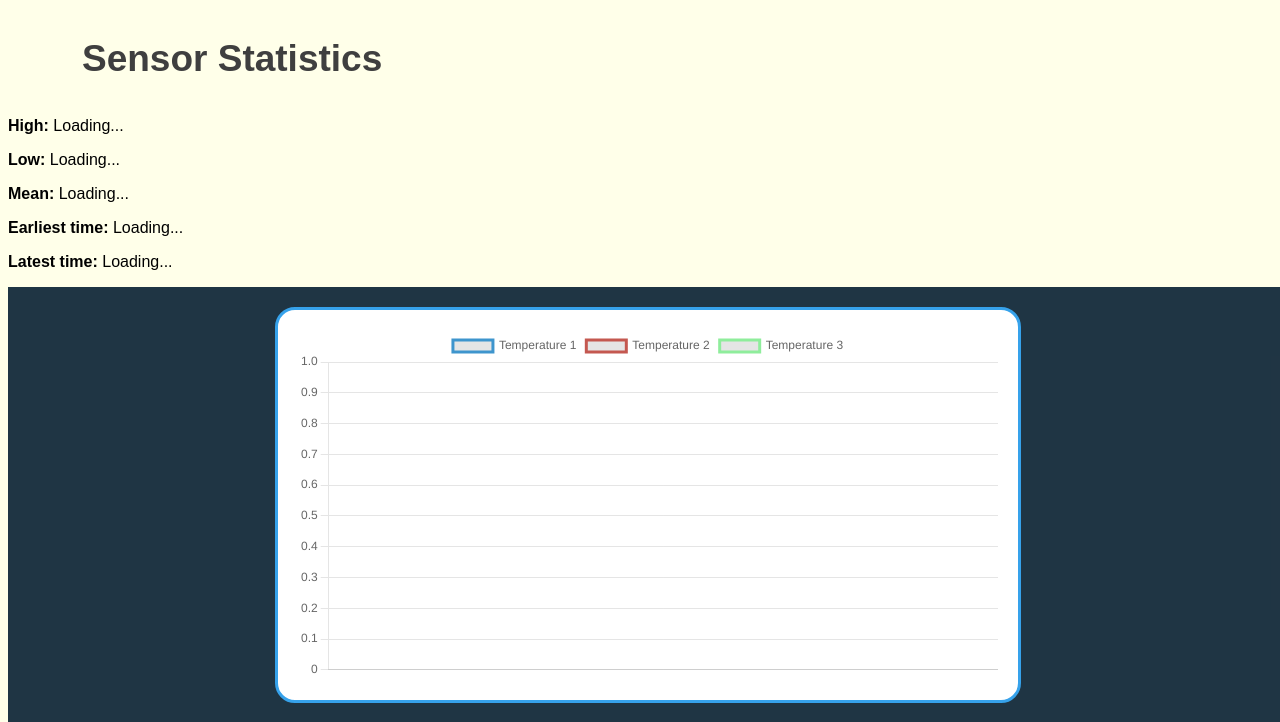
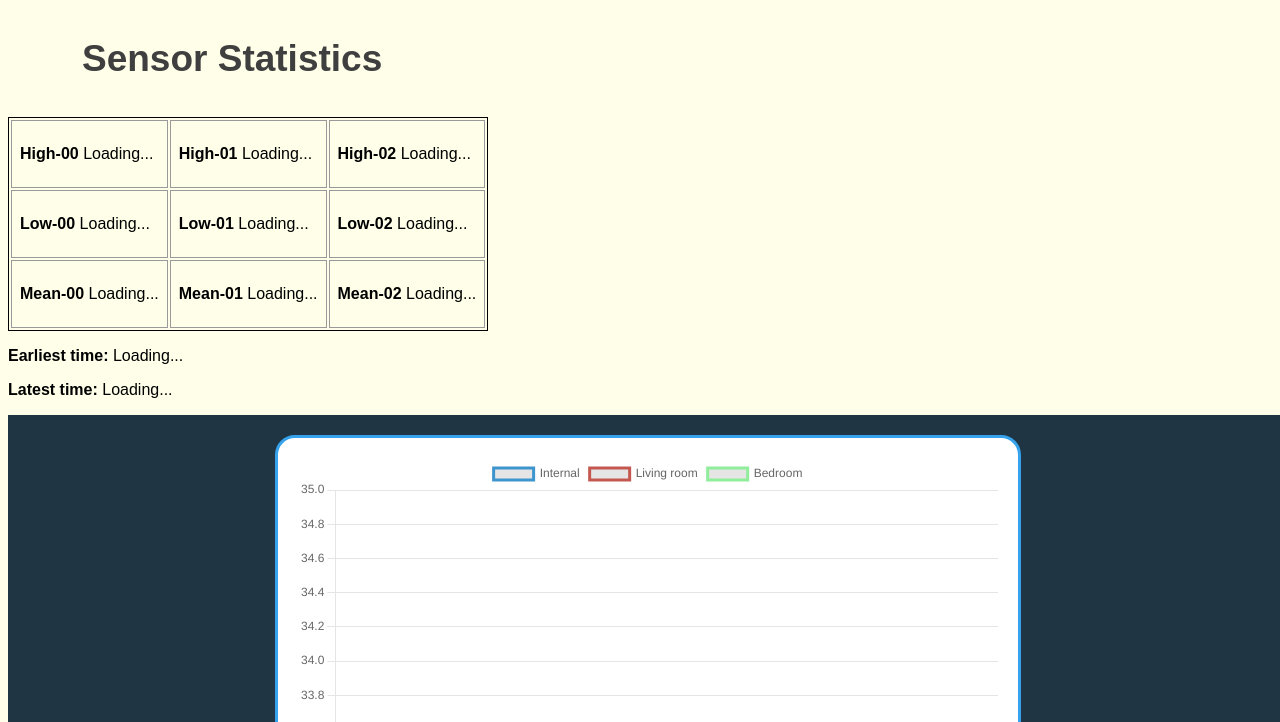
Before and after one commit to andersbandt/Van-Control, a Python web app: template vf/templates/data.html in a window 1280 px wide. Shown: the part 407-1129 px from the top of the page. Run offline with Jinja, Linux system fonts and the light colour scheme; the template is opened without the code that fills it, so the values that code supplies are empty.

Commit message:
vc and vf file updats from van life

```diff
--- a/vc/gpio.py
+++ b/vc/gpio.py
@@ -33,6 +33,8 @@ PINS = {
     "dht_device2": board.D19,
     "dht_device3": board.D26,
 
+    # buzzer
+    "buzzer": 8,
 
     # ??? PIN CONNECTOR = button input
     # pins controlling mux module
@@ -51,7 +53,7 @@ PINS = {
         "relay_4": 18, # lift motor power
         "relay_5": 23,
         "relay_6": 24,
-        "relay_7": 25,
+        "relay_7": 24,
         "relay_8": 8,
     },
 
@@ -88,6 +90,7 @@ GPIO.setup(PINS["reed_2"], GPIO.IN, pull_up_down=GPIO.PUD_UP)
 GPIO.setup(PINS["reed_3"], GPIO.IN, pull_up_down=GPIO.PUD_UP)
 
 # outputs
+GPIO.setup(PINS["buzzer"], GPIO.OUT, initial=GPIO.LOW)
 GPIO.setup(PINS["fan_lift_dpdt"], GPIO.OUT, initial=GPIO.LOW)
 GPIO.setup(PINS["fan_c1"], GPIO.OUT, initial=GPIO.LOW)
 GPIO.setup(PINS["fan_c2"], GPIO.OUT, initial=GPIO.LOW)
--- a/vf/templates/data.html
+++ b/vf/templates/data.html
@@ -1,3 +1,4 @@
+
 
 <!DOCTYPE html>
 <html lang="en">
@@ -30,9 +31,24 @@
 
     <h3>Sensor Statistics</h3>
     <div id="stats-container">
-    <p><strong>High:</strong> <span id="stat-high">Loading...</span></p>
-    <p><strong>Low:</strong> <span id="stat-low">Loading...</span></p>
-    <p><strong>Mean:</strong> <span id="stat-mean">Loading...</span></p>
+      <table>
+	<tr>
+	  <td><p><strong>High-00</strong> <span id="stat-high-0">Loading...</span></p></td>
+	  <td><p><strong>High-01</strong> <span id="stat-high-1">Loading...</span></p></td>
+	  <td><p><strong>High-02</strong> <span id="stat-high-2">Loading...</span></p></td>
+	</tr>
+	<tr>
+	  <td><p><strong>Low-00</strong> <span id="stat-low-0">Loading...</span></p></td>
+	  <td><p><strong>Low-01</strong> <span id="stat-low-1">Loading...</span></p></td>
+	  <td><p><strong>Low-02</strong> <span id="stat-low-2">Loading...</span></p></td>
+	</tr>
+	<tr>
+	  <td><p><strong>Mean-00</strong> <span id="stat-mean-0">Loading...</span></p></td>
+	  <td><p><strong>Mean-01</strong> <span id="stat-mean-1">Loading...</span></p></td>
+	  <td><p><strong>Mean-02</strong> <span id="stat-mean-2">Loading...</span></p></td>
+	</tr>
+      </table>
+
       <p><strong>Earliest time:</strong> <span id="stat-time-early">Loading...</span></p>
       <p><strong>Latest time:</strong> <span id="stat-time-late">Loading...</span></p>
     </div>
@@ -71,19 +87,19 @@
               datasets: [
 		  {
 		      data: data1_1,
-            label: "Temperature 1",
+		      label: "Internal",
 		      borderColor: "#3e95cd",
 		      fill: false
 		  },
 		  {
 		      data: data1_2,
-            label: "Temperature 2",
+		      label: "Living room",
 		      borderColor: "#c45850",
 		      fill: false
 		  },
 		  {
 		      data: data1_3,
-            label: "Temperature 3",
+		      label: "Bedroom",
 		      borderColor: "#8fed9c",
       fill: false
 		  }
@@ -100,7 +116,10 @@
 		      ticks: {
 			  maxTicksLimit: 20
 		      }
-          }]
+                  }],
+                  y: {
+                       max: 35
+                      }
             }
       }
       });
@@ -191,7 +210,8 @@
 
 	  // Fetch and update statistics
 	  fetchStats(2, maxLimit);
-      // TODO: figure out how to do this for all sensors
+	  fetchStats(0, maxLimit);
+	  fetchStats(1, maxLimit);
       });
 
 
@@ -200,18 +220,21 @@
 	  fetch(`/stats?sensor_id=${sensorId}&max_limit=${maxLimit}`)
               .then(response => response.json())
               .then(stats => {
-          document.getElementById('stat-high').textContent = stats.high ?? 'N/A';
-          document.getElementById('stat-low').textContent = stats.low ?? 'N/A';
-          document.getElementById('stat-mean').textContent = stats.mean ?? 'N/A';
-          document.getElementById('stat-time-early').textContent = stats.earliest_time ?? 'N/A';
-          document.getElementById('stat-time-late').textContent = stats.latest_time ?? 'N/A';
+		  document.getElementById(`stat-high-${sensorId}`).textContent = stats.high ?? 'N/A';
+		  document.getElementById(`stat-low-${sensorId}`).textContent = stats.low ?? 'N/A';
+		  document.getElementById(`stat-mean-${sensorId}`).textContent = stats.mean ?? 'N/A';
+		  document.getElementById(`stat-time-early`).textContent = stats.earliest_time ?? 'N/A';
+		  document.getElementById(`stat-time-late`).textContent = stats.latest_time ?? 'N/A';
               })
               .catch(error => console.error('Error fetching stats:', error));
       }
 
       // Fetch statistics on page load
       window.addEventListener('DOMContentLoaded', () => {
+	  sliderValue.textContent = slider.value;
 	  const initialMaxLimit = slider.value || initialMaxLimit;  // Use the slider value on page load, default to 100
+	  fetchStats(0, initialMaxLimit);
+	  fetchStats(1, initialMaxLimit);
 	  fetchStats(2, initialMaxLimit);
       });
 
```
Also changed, not shown: vc/dht.py (+8 -3 lines), vc/vedirect.py (+8 -0 lines), vf/routes.py (+11 -6 lines). Lines whose indentation alone changed are shown as unchanged.
